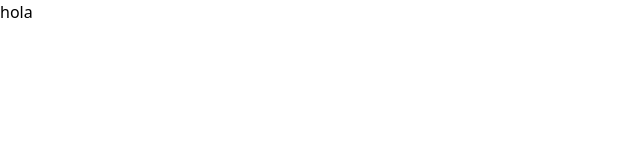
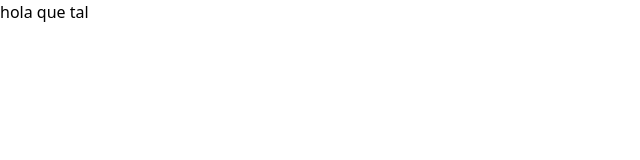
Before and after one commit to gustiadrin/meal-finder, a Next.js app: page / in a window 1280 px wide. Shown: the top 160 px of the page, without its empty margins (0-640 px from the left). Built offline with nearby package versions, Linux system fonts and the light colour scheme.

Commit message:
Primer commit

```diff
--- a/src/app/page.tsx
+++ b/src/app/page.tsx
@@ -1,3 +1,3 @@
 export default function Home() {
-  return <p>hola</p>;
+  return <p>hola que tal</p>;
 }
```
